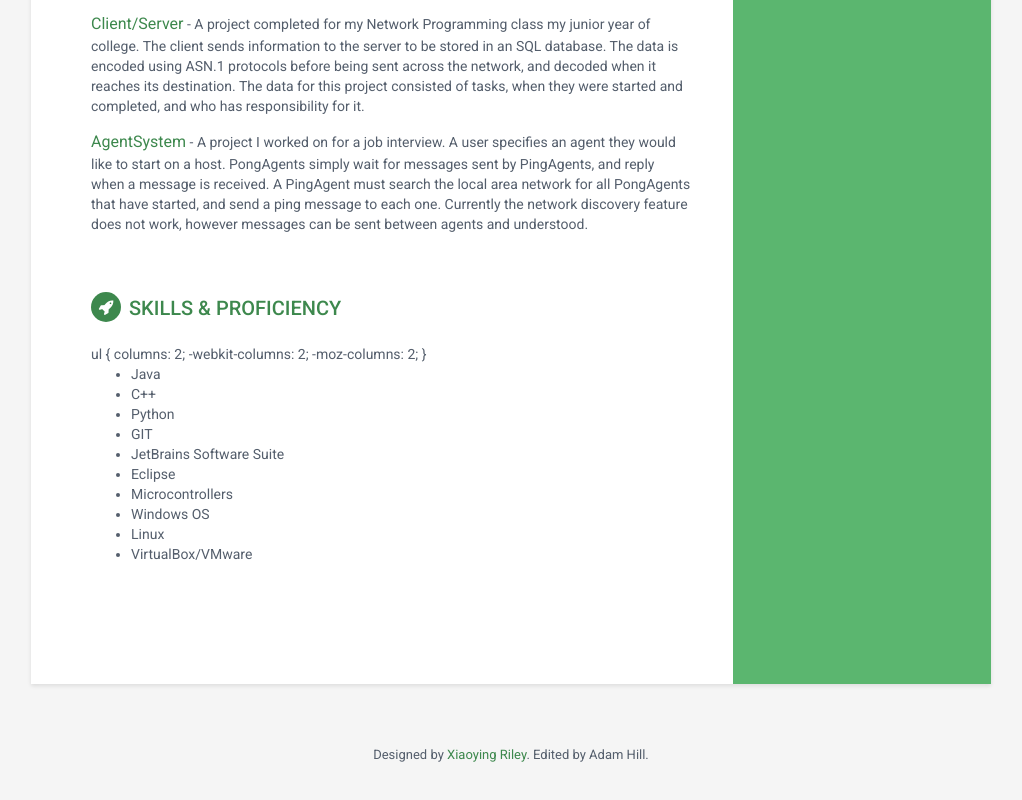
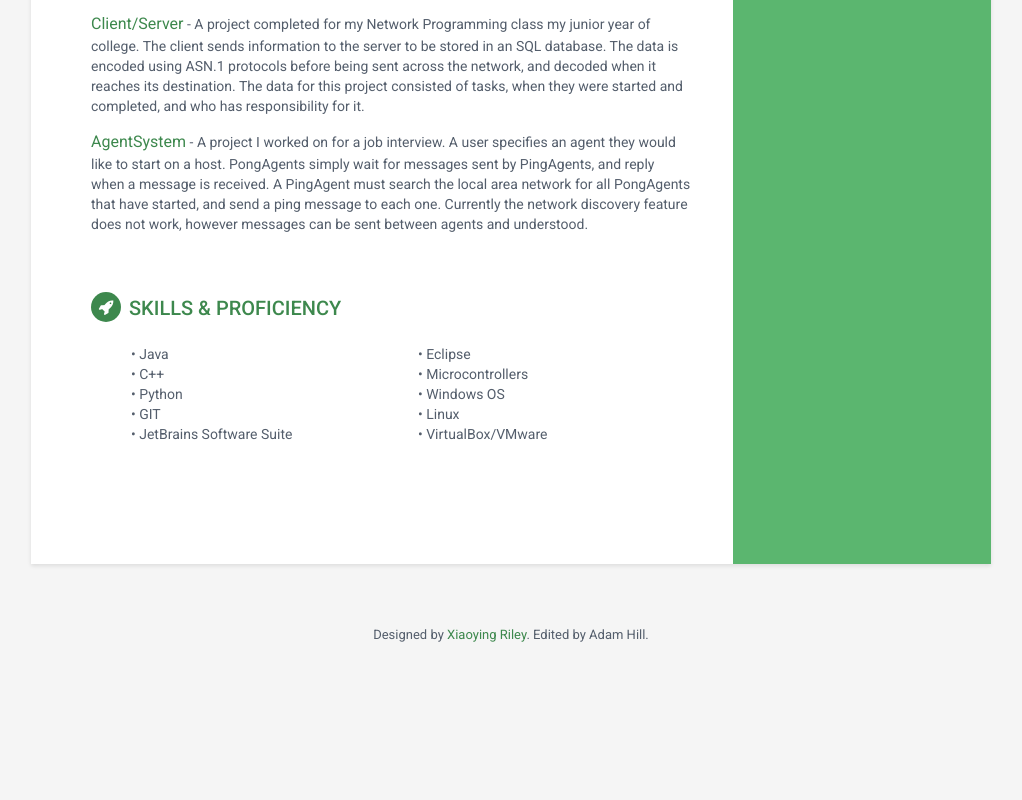
Before and after one commit to ahill2013/ahill2013.github.io, a plain HTML site: page index.html in a window 1280 px wide. Shown: the part 1018-1818 px from the top of the page, without its empty margins (129-1151 px from the left). After the commit the page ends 1724 px from the top, so only its background shows below. Drawn offline with Linux system fonts and the light colour scheme.

Commit message:
Updated CSS for columned, bulleted list in skills section.

```diff
--- a/assets/css/styles-3.css
+++ b/assets/css/styles-3.css
@@ -227,6 +227,16 @@ p {
 .main-wrapper .projects-section .item {
   margin-bottom: 15px;
 }
+.skillset ul {
+  list-style-type: none;
+  list-style-position: inside;
+  columns: 2;
+  -webkit-columns: 2;
+  -moz-columns: 2;
+}
+.skillset li:before {
+  content: "• ";
+}
 .skillset .item {
   margin-bottom: 15px;
   overflow: hidden;
--- a/index.html
+++ b/index.html
@@ -224,11 +224,6 @@
                             </div>
                         </div><!--//level-bar-->
 <!--                    </div><!--//item-->
-                    ul {
-                        columns: 2;
-                        -webkit-columns: 2;
-                        -moz-columns: 2;
-                    }
                     <ul>
                         <li>Java</li>
                         <li>C++</li>
```
